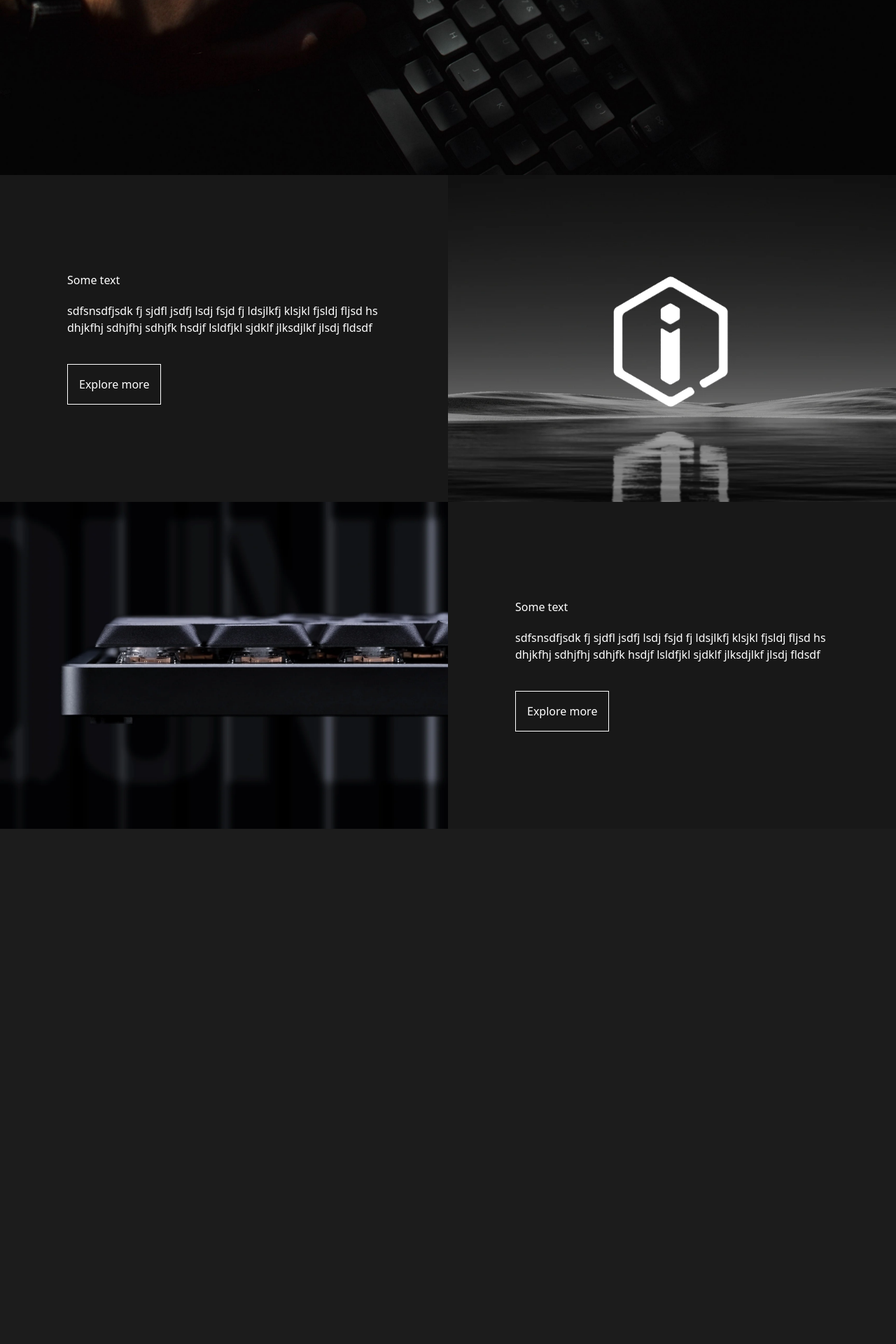
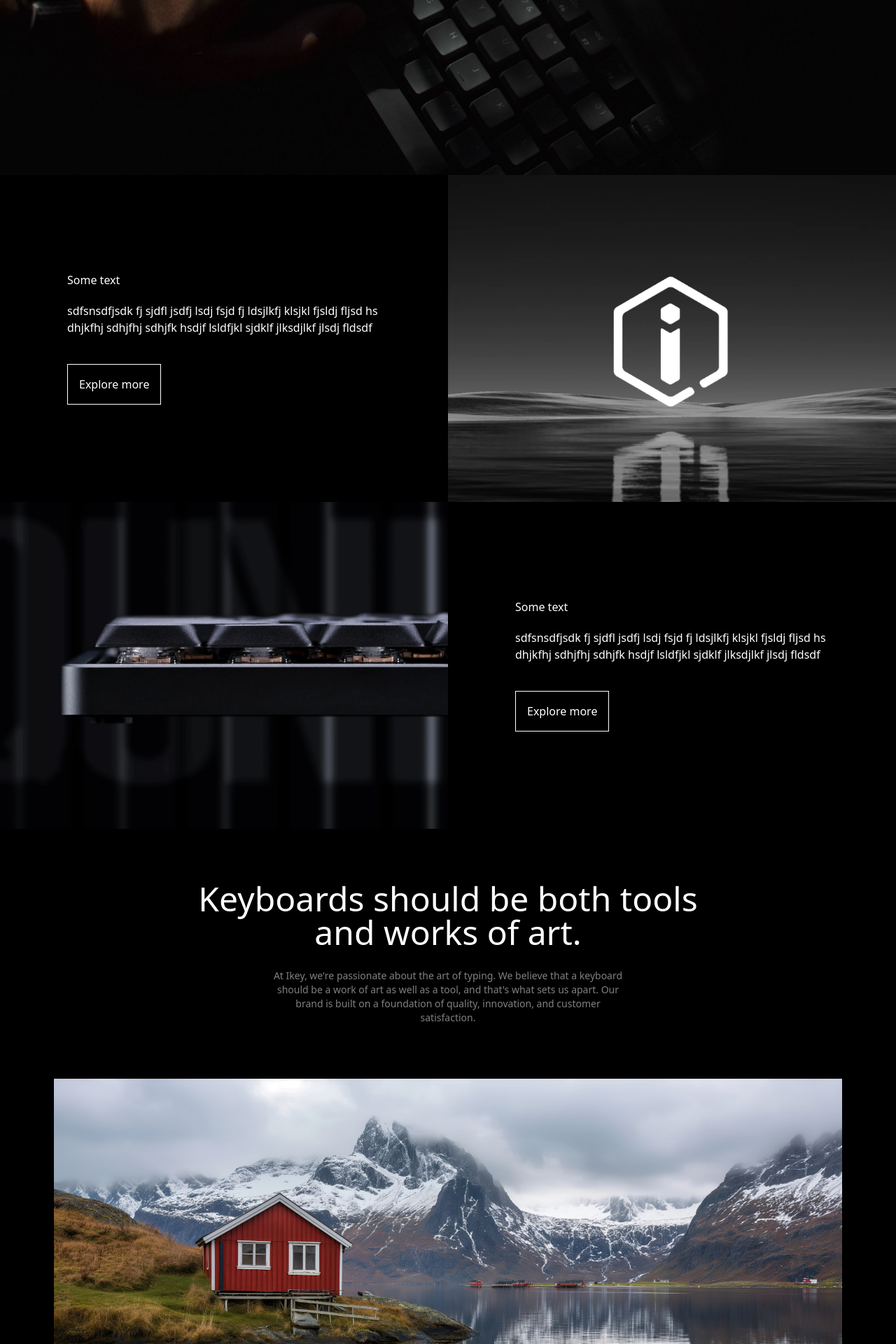
Before and after one commit to scroynel/Keyboard, a Django app: template keyboard/templates/keyboard/main.html in a window 1280 px wide. Shown: the part 550-2470 px from the top of the page at 70% size. Before the commit the page ends 1734 px from the top, so only its background shows below. Run offline with Django 5.2, Linux system fonts and the light colour scheme; the template is opened without the code that fills it, so the values that code supplies are empty; some libraries are stand-ins or nearby versions.

Commit message:
Change main page

```diff
--- a/keyboard/templates/keyboard/keyboards.html
+++ b/keyboard/templates/keyboard/keyboards.html
@@ -1,3 +1,5 @@
+{% extends 'base.html' %}
+
 {% block title %}keyboards{% endblock %}
 
 {% block content %}
--- a/keyboard/templates/keyboard/keycaps.html
+++ b/keyboard/templates/keyboard/keycaps.html
@@ -1,3 +1,5 @@
+{% extends 'base.html' %}
+
 {% block title %}keycaps{% endblock %}
 
 {% block content %}
--- a/keyboard/templates/keyboard/main.html
+++ b/keyboard/templates/keyboard/main.html
@@ -13,7 +13,7 @@
             <a href="#" class="inline-block text-white border border-white mt-10 p-4">Explore more</a>
         </div>
     </div>
-    <div class="grid grid-cols-2 bg-[#181818]">
+    <div class="grid grid-cols-2 bg-black">
         <div class="flex my-auto">
             <div class="px-[15%]">
                 <h2 class="text-white">Some text</h2>
@@ -25,7 +25,7 @@
             <img src="{% static '/keyboard/images/our_mission.jpg' %}" alt="">
         </div>
     </div>
-    <div class="grid grid-cols-2 bg-[#181818]">
+    <div class="grid grid-cols-2 bg-black">
         <div>
             <img src="{% static '/keyboard/images/keycaps_sets.jpg' %}" alt="">
         </div>
@@ -37,5 +37,16 @@
             </div>
         </div>
     </div>
+    <div class="bg-black text-white text-center pt-[6%]">
+        <div class="px-[20%] pb-7 text-5xl">
+            <h1>Keyboards should be both tools and works of art.</h1>
+        </div>
+        <div class="px-[30%] pb-[6%] text-sm text-[#808080]">
+            <p>At Ikey, we're passionate about the art of typing. We believe that a keyboard should be a work of art as well as a tool, and that's what sets us apart. Our brand is built on a foundation of quality, innovation, and customer satisfaction.</p>
+        </div>
+        <div class="px-[6%]">
+            <img src="{% static 'keyboard/images/works_for_art.jpg' %}" alt="">
+        </div>
+    </div>
 </main>
 {% endblock %}
--- a/keyboard/templates/keyboard/switches.html
+++ b/keyboard/templates/keyboard/switches.html
@@ -1,3 +1,5 @@
+{% extends 'base.html' %}
+
 {% block title %}switches{% endblock %}
 
 {% block content %}
--- a/templates/base.html
+++ b/templates/base.html
@@ -12,7 +12,7 @@
 <body>
     <header class="bg-gray-300 h-[100px] flex justify-between items-center px-32 relative z-10 bg-opacity-30">
         <div>
-            <a href="">
+            <a href="{% url 'main' %}">
                 <img class="w-[100px]" src="{% static '/keyboard/images/keyboard_logo.png' %}" alt="">
             </a>
             <!-- MGKey -->
--- a/theme/static/css/dist/styles.css
+++ b/theme/static/css/dist/styles.css
@@ -829,6 +829,10 @@ select {
   display: inline-block;
 }
 
+.inline {
+  display: inline;
+}
+
 .flex {
   display: flex;
 }
@@ -841,16 +845,8 @@ select {
   height: 100px;
 }
 
-.h-full {
-  height: 100%;
-}
-
 .h-screen {
   height: 100vh;
-}
-
-.h-auto {
-  height: auto;
 }
 
 .w-\[100px\] {
@@ -859,10 +855,6 @@ select {
 
 .w-\[25px\] {
   width: 25px;
-}
-
-.w-\[50\%\] {
-  width: 50%;
 }
 
 .w-full {
@@ -921,32 +913,34 @@ select {
   background-color: rgb(249 250 251 / var(--tw-bg-opacity, 1));
 }
 
+.bg-black {
+  --tw-bg-opacity: 1;
+  background-color: rgb(0 0 0 / var(--tw-bg-opacity, 1));
+}
+
+.bg-white {
+  --tw-bg-opacity: 1;
+  background-color: rgb(255 255 255 / var(--tw-bg-opacity, 1));
+}
+
 .bg-opacity-30 {
   --tw-bg-opacity: 0.3;
+}
+
+.bg-opacity-100 {
+  --tw-bg-opacity: 1;
+}
+
+.bg-opacity-50 {
+  --tw-bg-opacity: 0.5;
 }
 
 .bg-cover {
   background-size: cover;
 }
 
-.bg-contain {
-  background-size: contain;
-}
-
-.bg-center {
-  background-position: center;
-}
-
 .p-4 {
   padding: 1rem;
-}
-
-.p-\[10\%\] {
-  padding: 10%;
-}
-
-.p-10 {
-  padding: 2.5rem;
 }
 
 .px-32 {
@@ -954,68 +948,97 @@ select {
   padding-right: 8rem;
 }
 
-.px-\[10\%\] {
-  padding-left: 10%;
-  padding-right: 10%;
-}
-
-.py-\[\] {
-  padding-top: ;
-  padding-bottom: ;
-}
-
-.py-\[15\] {
-  padding-top: 15;
-  padding-bottom: 15;
-}
-
-.py-\[15\%\] {
-  padding-top: 15%;
-  padding-bottom: 15%;
-}
-
-.py-\[13\%\] {
-  padding-top: 13%;
-  padding-bottom: 13%;
-}
-
-.py-\[10\%\] {
-  padding-top: 10%;
-  padding-bottom: 10%;
-}
-
-.py-\[11\%\] {
-  padding-top: 11%;
-  padding-bottom: 11%;
-}
-
-.py-\[1\%\] {
-  padding-top: 1%;
-  padding-bottom: 1%;
-}
-
 .px-\[15\%\] {
   padding-left: 15%;
   padding-right: 15%;
 }
 
-.py-20 {
-  padding-top: 5rem;
-  padding-bottom: 5rem;
+.px-\[\] {
+  padding-left: ;
+  padding-right: ;
 }
 
-.px-20 {
-  padding-left: 5rem;
-  padding-right: 5rem;
+.px-\[30\$\] {
+  padding-left: 30$;
+  padding-right: 30$;
 }
 
-.px-10 {
-  padding-left: 2.5rem;
-  padding-right: 2.5rem;
+.px-\[3\] {
+  padding-left: 3;
+  padding-right: 3;
+}
+
+.px-\[20\%\] {
+  padding-left: 20%;
+  padding-right: 20%;
+}
+
+.px-\[30\] {
+  padding-left: 30;
+  padding-right: 30;
+}
+
+.px-\[30\%\] {
+  padding-left: 30%;
+  padding-right: 30%;
+}
+
+.px-\[5\%\] {
+  padding-left: 5%;
+  padding-right: 5%;
+}
+
+.px-\[6\%\] {
+  padding-left: 6%;
+  padding-right: 6%;
 }
 
 .pt-\[100px\] {
   padding-top: 100px;
+}
+
+.pb-5 {
+  padding-bottom: 1.25rem;
+}
+
+.pt-10 {
+  padding-top: 2.5rem;
+}
+
+.pt-\[\] {
+  padding-top: ;
+}
+
+.pt-\[6\%\] {
+  padding-top: 6%;
+}
+
+.pb-6 {
+  padding-bottom: 1.5rem;
+}
+
+.pb-8 {
+  padding-bottom: 2rem;
+}
+
+.pb-9 {
+  padding-bottom: 2.25rem;
+}
+
+.pb-10 {
+  padding-bottom: 2.5rem;
+}
+
+.pb-7 {
+  padding-bottom: 1.75rem;
+}
+
+.pb-\[100px\] {
+  padding-bottom: 100px;
+}
+
+.pb-\[6\%\] {
+  padding-bottom: 6%;
 }
 
 .text-center {
@@ -1029,6 +1052,21 @@ select {
 .text-5xl {
   font-size: 3rem;
   line-height: 1;
+}
+
+.text-3xl {
+  font-size: 1.875rem;
+  line-height: 2.25rem;
+}
+
+.text-lg {
+  font-size: 1.125rem;
+  line-height: 1.75rem;
+}
+
+.text-sm {
+  font-size: 0.875rem;
+  line-height: 1.25rem;
 }
 
 .leading-normal {
@@ -1049,6 +1087,11 @@ select {
   color: rgb(255 255 255 / var(--tw-text-opacity, 1));
 }
 
+.text-\[\#808080\] {
+  --tw-text-opacity: 1;
+  color: rgb(128 128 128 / var(--tw-text-opacity, 1));
+}
+
 .hover\:text-white:hover {
   --tw-text-opacity: 1;
   color: rgb(255 255 255 / var(--tw-text-opacity, 1));
```
Also changed, not shown: keyboard/static/keyboard/images/works_for_art.jpg (added).
